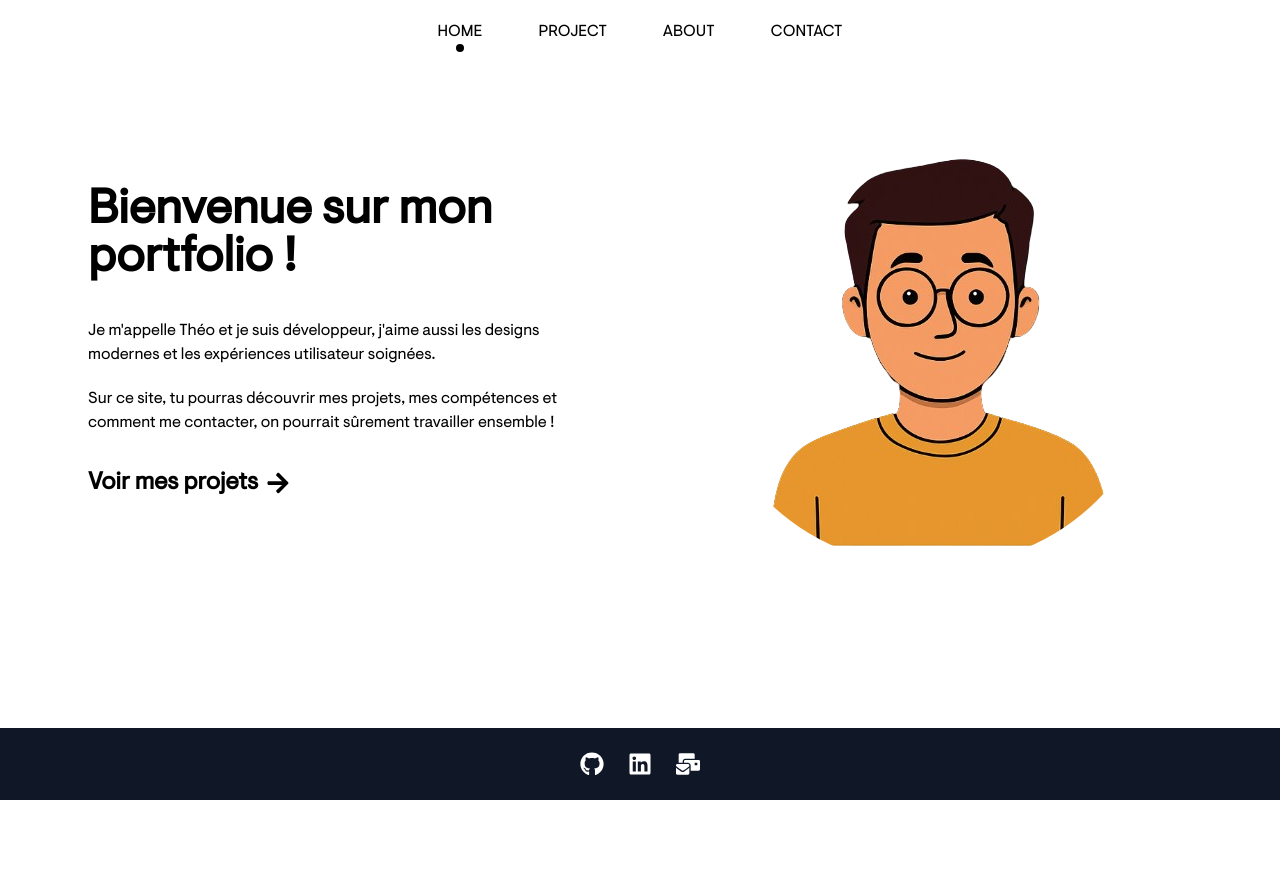
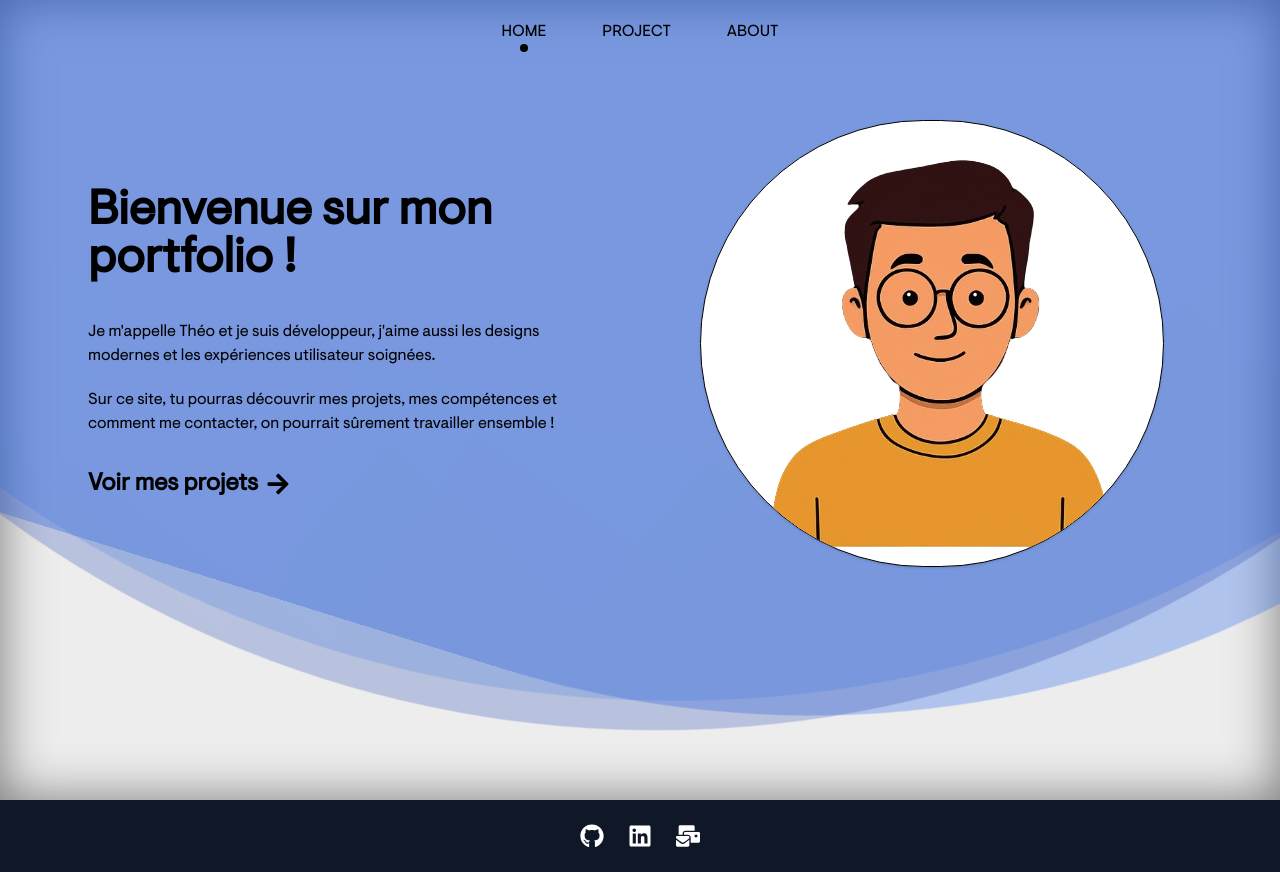
Before and after one commit to Theoode/portfolio, a React (Vite) app: page / in a window 1280 px wide. Before the commit the page ends 800 px from the top, so only its background shows below. Built offline with nearby package versions, Linux system fonts and the light colour scheme.

Commit message:
Modifications

```diff
--- a/package.json
+++ b/package.json
@@ -11,6 +11,7 @@
   },
   "dependencies": {
     "@tailwindcss/vite": "^4.1.12",
+    "framer-motion": "^12.23.12",
     "react": "^19.1.1",
     "react-dom": "^19.1.1",
     "react-icons": "^5.5.0",
--- a/src/App.tsx
+++ b/src/App.tsx
@@ -2,7 +2,6 @@ import { Routes, Route } from "react-router-dom"
 import Home from "./pages/Home"
 import Project from "./pages/Project.tsx";
 import About from "./pages/About.tsx";
-import Contact from "./pages/Contact.tsx";
 
 function App() {
     return (
@@ -10,7 +9,6 @@ function App() {
             <Route path="/" element={<Home />} />
             <Route path="/project" element={<Project />} />
             <Route path="/about" element={<About />} />
-            <Route path="/contact" element={<Contact />} />
         </Routes>
     )
 }
--- a/src/components/footer.tsx
+++ b/src/components/footer.tsx
@@ -2,7 +2,7 @@ import {FaGithub, FaLinkedin, FaMailBulk} from "react-icons/fa";
 
 export default function Navbar() {
     return (
-        <footer className="w-full py-6 flex justify-center gap-6 bg-gray-900 mt-10">
+        <footer className="w-full py-6 flex justify-center gap-6 bg-gray-900">
             <a href="https://github.com/Theoode" target="_blank" rel="noopener noreferrer" className="text-white text-2xl hover:text-gray-400 transition">
                 <FaGithub />
             </a>
--- a/src/components/navbar.tsx
+++ b/src/components/navbar.tsx
@@ -4,12 +4,11 @@ const links = [
     { name: "HOME", path: "/" },
     { name: "PROJECT", path: "/project" },
     { name: "ABOUT", path: "/about" },
-    { name: "CONTACT", path: "/contact" },
 ]
 
 export default function Navbar() {
     return (
-        <div className="absolute top-0 left-0 w-full flex justify-center">
+        <div className="absolute top-0 left-0 w-full flex justify-center z-2">
             <nav className="flex gap-10 py-4 font-medium text-black">
                 {links.map((link) => (
                     <NavLink
--- a/src/index.css
+++ b/src/index.css
@@ -43,3 +43,63 @@ body {
 html {
     overflow-y: scroll;
 }
+
+section {
+    position: relative;
+    width: 100%;
+    height: 100vh;
+    overflow: hidden;
+    display: flex;
+    justify-content: center;
+    align-items: center;
+    min-height: 100vh;
+}
+section .wave {
+    position: absolute;
+    left: 0;
+    width: 100%;
+    height: 100%;
+    background: #ededed;
+    box-shadow: inset 0 0 50px rgba(0, 0, 0, 0.5);
+    transition: 0.5s;
+}
+section .wave span {
+    content: "";
+    position: absolute;
+    width: 325vh;
+    height: 325vh;
+    top: 0;
+    left: 50%;
+    transform: translate(-50%, -75%);
+
+}
+.content {
+    position: relative;
+    z-index: 1;
+}
+section .wave span:nth-child(1) {
+    border-radius: 45%;
+    background: rgba(59, 130, 246, 0.2); /* bleu clair et transparent */
+    animation: animate 5s linear infinite;
+}
+
+section .wave span:nth-child(2) {
+    border-radius: 40%;
+    background: rgba(37, 99, 235, 0.3); /* bleu moyen */
+    animation: animate 10s linear infinite;
+}
+
+section .wave span:nth-child(3) {
+    border-radius: 42.5%;
+    background: rgba(30, 64, 175, 0.25); /* bleu foncé et léger */
+    animation: animate 15s linear infinite;
+}
+
+@keyframes animate {
+    0% {
+        transform: translate(-50%, -75%) rotate(0deg);
+    }
+    100% {
+        transform: translate(-50%, -75%) rotate(360deg);
+    }
+}
--- a/src/pages/About.tsx
+++ b/src/pages/About.tsx
@@ -1,9 +1,113 @@
-import Navbar from "../components/navbar.tsx"
+import { motion } from "framer-motion";
+import Navbar from "../components/navbar";
+import Footer from "../components/footer";
 
 export default function About() {
+    const timeline = [
+        {
+            year: "2021 - 2022",
+            title: "Licence Informatique",
+            description: "Découverte des bases de l’algorithmique, du développement web et de la programmation orientée objet."
+        },
+        {
+            year: "2022 - 2023",
+            title: "Stage Développeur Fullstack",
+            description: "Participation à la création d’une application de gestion de stock avec Java, MySQL et React."
+        },
+        {
+            year: "2023 - 2024",
+            title: "Projets Universitaires",
+            description: "Réalisation de projets académiques tels qu’un site de réservation de cinéma (Frontend & Backend)."
+        },
+        {
+            year: "2024 - Aujourd’hui",
+            title: "Développement Personnel",
+            description: "Création de mon portfolio, apprentissage continu sur React, Tailwind et bonnes pratiques en développement web."
+        }
+    ];
+
     return (
-        <div className="">
+        <div className="min-h-screen flex flex-col text-black bg-white relative overflow-hidden">
+            {/* Blobs décoratifs */}
+            <div className="absolute -top-40 -left-40 w-96 h-96 bg-blue-200 rounded-full mix-blend-multiply filter blur-3xl opacity-30 animate-pulse"></div>
+            <div className="absolute top-60 -right-40 w-96 h-96 bg-purple-200 rounded-full mix-blend-multiply filter blur-3xl opacity-30 animate-pulse"></div>
+
             <Navbar />
+
+            <div className="flex-1 container mx-auto px-6 py-16 mt-20 relative z-10">
+                <motion.h1
+                    className="text-4xl font-bold text-center mb-8"
+                    initial={{ opacity: 0, y: -20 }}
+                    animate={{ opacity: 1, y: 0 }}
+                    transition={{ duration: 0.6 }}
+                >
+                    À propos de moi
+                </motion.h1>
+
+                <motion.div
+                    className="max-w-4xl mx-auto text-lg leading-relaxed space-y-6"
+                    initial={{ opacity: 0 }}
+                    animate={{ opacity: 1 }}
+                    transition={{ duration: 0.8, delay: 0.3 }}
+                >
+                    <p>
+                        Salut 👋 Je m'appelle <span className="font-semibold">Théo</span>,
+                        je suis un <span className="text-blue-600 font-semibold">développeur front-end</span> passionné,
+                        spécialisé dans la création d’expériences utilisateur modernes et intuitives avec
+                        <span className="font-semibold"> React</span> et <span className="font-semibold">TailwindCSS</span>.
+                    </p>
+
+                    <p>
+                        Mon parcours m’a également amené à travailler sur des projets
+                        <span className="font-semibold"> backend</span> avec <span className="font-semibold">Java, PHP, C#, et MySQL</span>,
+                        ce qui me donne une vision globale des applications web et mobiles.
+                    </p>
+
+                    <p>
+                        Ce qui me motive ? Construire des solutions utiles, apprendre en continu,
+                        et collaborer sur des projets stimulants. 🚀
+                    </p>
+                </motion.div>
+
+                {/* Timeline */}
+                <div className="mt-16 max-w-3xl mx-auto">
+                    <h2 className="text-3xl font-bold mb-8 text-center">Mon parcours</h2>
+                    <div className="relative border-l border-gray-300">
+                        {timeline.map((item, index) => (
+                            <motion.div
+                                key={index}
+                                className="mb-10 ml-6"
+                                initial={{ opacity: 0, x: -30 }}
+                                whileInView={{ opacity: 1, x: 0 }}
+                                viewport={{ once: true }}
+                                transition={{ duration: 0.6, delay: index * 0.2 }}
+                            >
+                                <div className="absolute w-3 h-3 bg-blue-600 rounded-full -left-1.5 border border-white"></div>
+                                <time className="mb-1 text-sm font-normal leading-none text-gray-500">
+                                    {item.year}
+                                </time>
+                                <h3 className="text-xl font-semibold text-gray-900">{item.title}</h3>
+                                <p className="text-base font-normal text-gray-600">{item.description}</p>
+                            </motion.div>
+                        ))}
+                    </div>
+                </div>
+
+                <motion.div
+                    className="mt-12 text-center"
+                    initial={{ opacity: 0, scale: 0.9 }}
+                    animate={{ opacity: 1, scale: 1 }}
+                    transition={{ duration: 0.5, delay: 0.5 }}
+                >
+                    <a
+                        href="/projects"
+                        className="px-6 py-3 bg-blue-600 text-white rounded-xl shadow-lg hover:shadow-xl hover:bg-blue-700 transition transform hover:-translate-y-1"
+                    >
+                        Voir mes projets
+                    </a>
+                </motion.div>
+            </div>
+            <Footer />
         </div>
     )
 }
--- a/src/pages/Contact.tsx
+++ /dev/null
@@ -1,9 +0,0 @@
-import Navbar from "../components/navbar.tsx"
-
-export default function Contact() {
-    return (
-        <div className="">
-            <Navbar />
-        </div>
-    )
-}
--- a/src/pages/Home.tsx
+++ b/src/pages/Home.tsx
@@ -5,10 +5,14 @@ import { FaArrowRight } from "react-icons/fa";
 export default function Home() {
     return (
         <div className="min-h-screen text-white flex flex-col">
-            <Navbar />
-
-            {/* Section principale */}
-            <div className="flex-1 flex items-start justify-center pt-24">
+            <section>
+                <div className="wave">
+                    <span></span>
+                    <span></span>
+                    <span></span>
+                    <Navbar/>
+                    <div className="content">
+                        <div className="flex-1 flex items-start justify-center pt-24 ">
 
                             {/* Conteneur avec deux enfants */}
                             <div className="flex w-full max-w-6xl gap-4 flex-col md:flex-row items-center">
@@ -33,18 +37,20 @@ export default function Home() {
 
                                 {/* Conteneur droit */}
                                 <div className="flex-1 p-6 rounded-lg flex items-center justify-center opacity-0 animate-fadeIn delay-400">
-                        <img
-                            src="/Avatar.png"
-                            alt="avatar"
-                            className="max-w-full h-auto rounded-full"
+                                    <img src="/Avatar.png" alt="avatar"
+                                        className="max-w-full h-auto rounded-full border-1 border-black bg-white shadow"
                                     />
                                 </div>
                             </div>
                         </div>
+                    </div>
+                </div>
+
+            </section>
 
             {/* Footer avec réseaux sociaux */}
             <div className="opacity-0 animate-fadeIn delay-800">
-                <Footer />
+                <Footer/>
             </div>
         </div>
     );
```
Also changed, not shown: 1 other file (tests, documents, lock files or other folders). Lines whose indentation alone changed are shown as unchanged.
